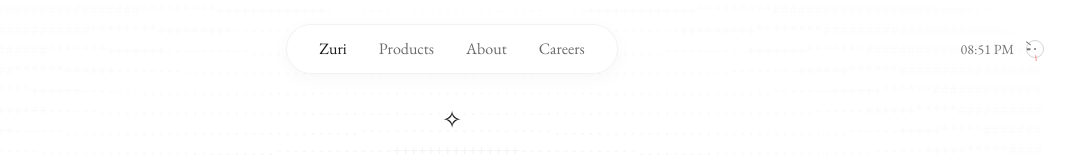
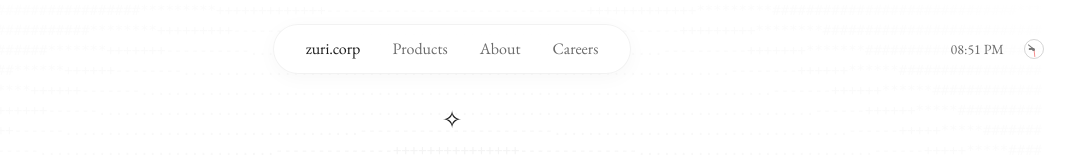
Before and after one commit to Babalolaolawale/zuri.corp, a React (Vite) app: page / in a window 1280 px wide. Shown: the top 160 px of the page, without its empty margins (188-1263 px from the left). Built offline with nearby package versions, Linux system fonts and the light colour scheme.

Commit message:
style: update landing page branding and refine clock component visuals

```diff
--- a/src/components/LandingPage.tsx
+++ b/src/components/LandingPage.tsx
@@ -418,7 +418,7 @@ function Header({ activeSection }: { activeSection: string }) {
     };
 
     const navItems = [
-        { id: "home", label: "Zuri" },
+        { id: "home", label: "zuri.corp" },
         { id: "projects", label: "Products" },
         { id: "about", label: "About" },
     ];
@@ -535,28 +535,28 @@ function AnalogClock() {
     const secondDeg = seconds * 6;
 
     return (
-        <div className="flex items-center gap-3 opacity-60 hover:opacity-100 transition-opacity">
-            <span className="font-heading text-sm text-foreground hidden sm:block">
+        <div className="group flex items-center gap-3 cursor-default">
+            <span className="font-heading text-sm text-muted bg-transparent px-2 py-0.5 rounded-md group-hover:bg-foreground group-hover:text-white transition-all duration-300 hidden sm:block">
                 {time.toLocaleTimeString([], { hour: '2-digit', minute: '2-digit' })}
             </span>
-            <div className="relative w-[18px] h-[18px] rounded-full border border-foreground/30 bg-transparent flex items-center justify-center">
+            <div className="relative w-[20px] h-[20px] rounded-full border border-foreground/30 bg-transparent flex items-center justify-center opacity-60 group-hover:opacity-100 transition-opacity">
                 {/* Hour hand */}
                 <div
-                    className="absolute w-[1.5px] bg-foreground origin-bottom rounded-full"
-                    style={{ height: '4px', transform: `rotate(${hourDeg}deg) translateY(-100%)`, bottom: '50%' }}
+                    className="absolute w-[1.5px] bg-foreground rounded-full origin-bottom"
+                    style={{ height: '5px', bottom: '50%', left: 'calc(50% - 0.75px)', transform: `rotate(${hourDeg}deg)` }}
                 />
                 {/* Minute hand */}
                 <div
-                    className="absolute w-[1px] bg-foreground origin-bottom rounded-full"
-                    style={{ height: '6px', transform: `rotate(${minuteDeg}deg) translateY(-100%)`, bottom: '50%' }}
+                    className="absolute w-[1px] bg-foreground rounded-full origin-bottom"
+                    style={{ height: '7px', bottom: '50%', left: 'calc(50% - 0.5px)', transform: `rotate(${minuteDeg}deg)` }}
                 />
                 {/* Second hand */}
                 <div
-                    className="absolute w-[0.5px] bg-red-500 origin-bottom rounded-full"
-                    style={{ height: '6px', transform: `rotate(${secondDeg}deg) translateY(-100%)`, bottom: '50%' }}
+                    className="absolute w-[0.5px] bg-red-500 rounded-full origin-bottom"
+                    style={{ height: '8px', bottom: '50%', left: 'calc(50% - 0.25px)', transform: `rotate(${secondDeg}deg)` }}
                 />
                 {/* Center dot */}
-                <div className="absolute w-[2px] h-[2px] bg-foreground rounded-full" />
+                <div className="absolute w-[3px] h-[3px] bg-foreground rounded-full z-10" />
             </div>
         </div>
     );
```
